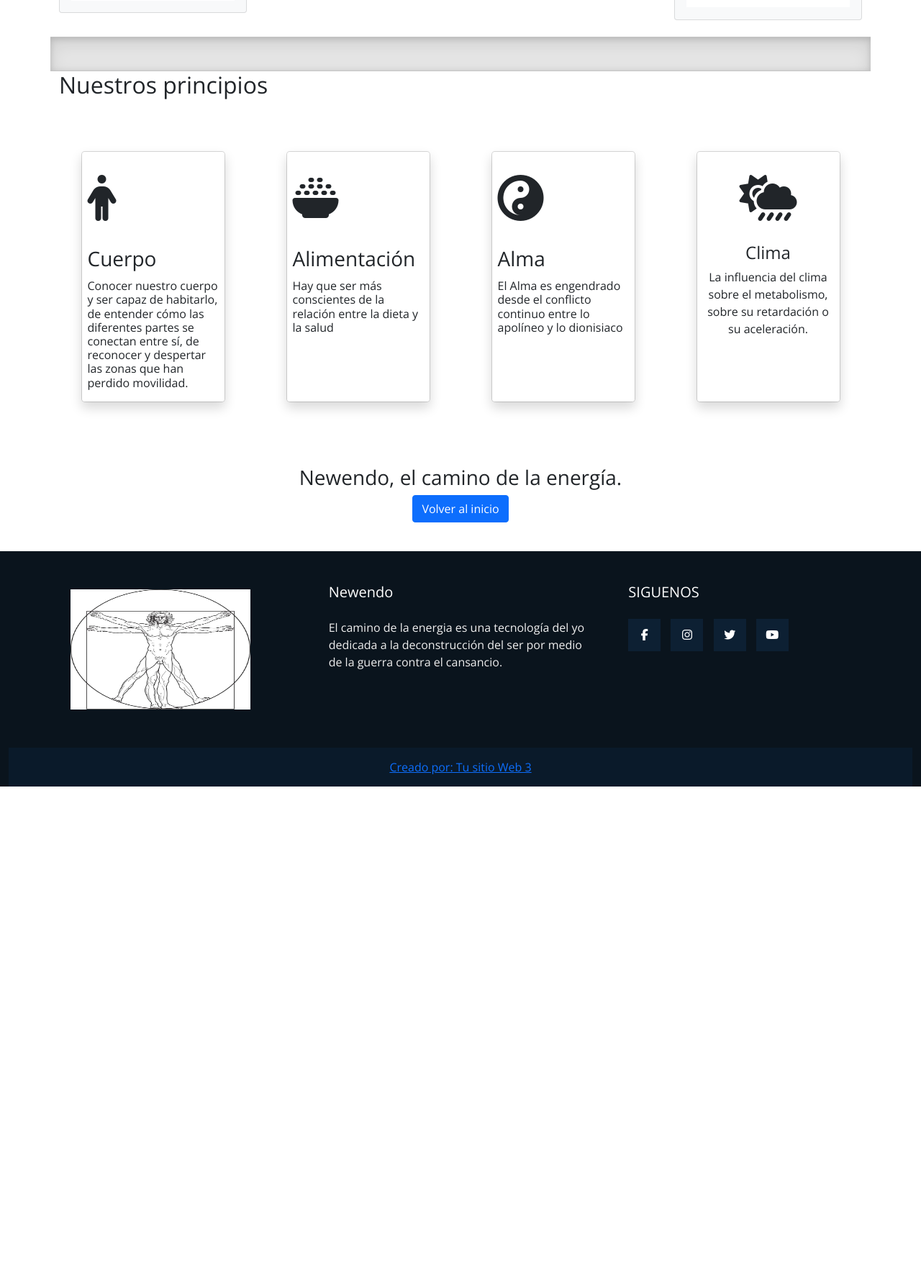
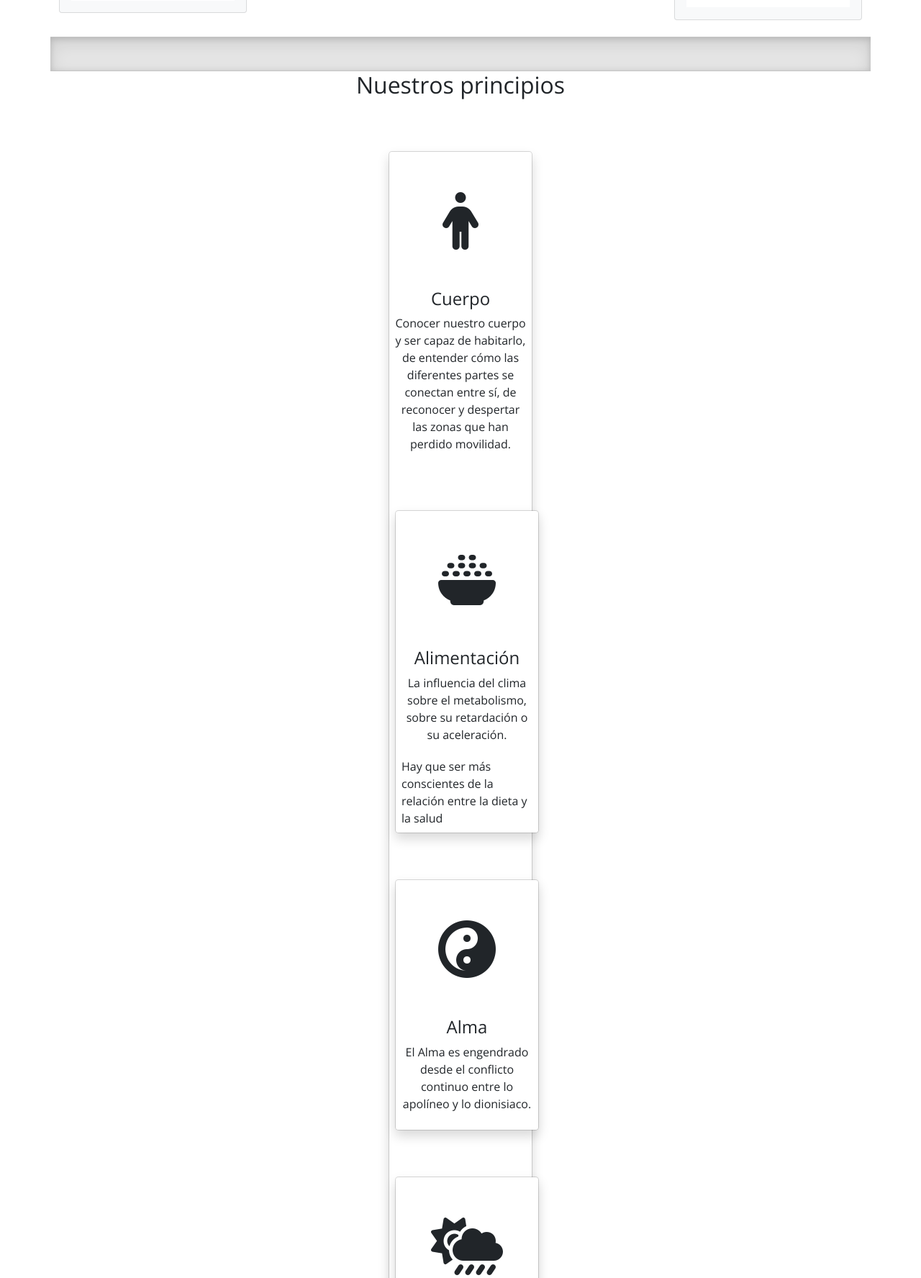
Before and after one commit to VictorPenafiel/Django_Deploy, a Django app: page / in a window 1280 px wide. Shown: the part 1716-3492 px from the top of the page at 72% size. Before the commit the page ends 2809 px from the top, so only its background shows below. Run offline with Django 3.2, Linux system fonts and the light colour scheme; data comes from the database, SQL or seed files in the repository; some libraries are stand-ins or nearby versions.

Commit message:
dinamica

```diff
--- a/web/templates/index.html
+++ b/web/templates/index.html
@@ -131,36 +131,41 @@
 
         <div class="b-example-divider"></div>
 
-        <section id="eventos">
+        <section style="text-align: center;">
             <h2>Nuestros principios</h2>
         </section>
 
         <div class="dropdown-menu p-2 shadow rounded-3" style="width: 200px" id="dropdownCalendar">
             <div class="d-grid gap-1">
-                <i class="fas fa-solid fa-person fa-4x my-4"></i>
-                <h3 class="my-2">Cuerpo</h3>
-                <h6> Conocer nuestro cuerpo y ser capaz de habitarlo, de entender cómo las diferentes partes se conectan entre sí, de reconocer y
-                despertar las zonas que han perdido movilidad.</h6>
-            </div>
+                <div style="text-align: center;">
+                    <i class="fas fa-solid fa-person fa-5x my-5"></i>
+                    <h4 style="margin-top: 0.25em;">Cuerpo</h4>
+                    <p>Conocer nuestro cuerpo y ser capaz de habitarlo, de entender cómo las diferentes partes se conectan entre sí, de
+                    reconocer y despertar las zonas que han perdido movilidad.</p>
+                </div>
         </div>
         <div class="dropdown-menu p-2 shadow rounded-3" style="width: 200px" id="dropdownCalendar">
             <div class="d-grid gap-1">
-                <i class="fas fa-solid fa-bowl-rice fa-4x my-4"></i>
-                <h3 class="my-2">Alimentación</h3>
-                <h6> Hay que ser más conscientes de la relación entre la dieta y la salud</h6>
-            </div>
-        </div>
-        <div class="dropdown-menu p-2 shadow rounded-3" style="width: 200px" id="dropdownCalendar">
-            <div class="d-grid gap-1">
-                <i class="fas fa-duotone fa-yin-yang fa-4x my-4"></i>
-                <h3 class="my-2">Alma</h3>
-                <h6> El Alma es engendrado desde el conflicto continuo entre lo apolíneo y lo dionisiaco</h6>
+                <div style="text-align: center;">
+                    <i class="fas fa-solid fa-bowl-rice fa-5x my-5"></i>
+                    <h4 style="margin-top: 0.25em;">Alimentación</h4>
+                    <p>La influencia del clima sobre el metabolismo, sobre su retardación o su aceleración.</p>
+                </div>Hay que ser más conscientes de la relación entre la dieta y la salud
             </div>
         </div>
         <div class="dropdown-menu p-2 shadow rounded-3" style="width: 200px" id="dropdownCalendar">
             <div class="d-grid gap-1">
                 <div style="text-align: center;">
-                    <i class="fas fa-solid fa-cloud-sun-rain fa-4x my-4"></i>
+                    <i class="fas fa-duotone fa-yin-yang fa-5x my-5"></i>
+                    <h4 style="margin-top: 0.25em;">Alma</h4>
+                    <p>El Alma es engendrado desde el conflicto continuo entre lo apolíneo y lo dionisiaco.</p>
+                </div>
+            </div>
+        </div>
+        <div class="dropdown-menu p-2 shadow rounded-3" style="width: 200px" id="dropdownCalendar">
+            <div class="d-grid gap-1">
+                <div style="text-align: center;">
+                    <i class="fas fa-solid fa-cloud-sun-rain fa-5x my-5"></i>
                     <h4 style="margin-top: 0.25em;">Clima</h4>
                     <p>La influencia del clima sobre el metabolismo, sobre su retardación o su aceleración.</p>
                 </div>
```
